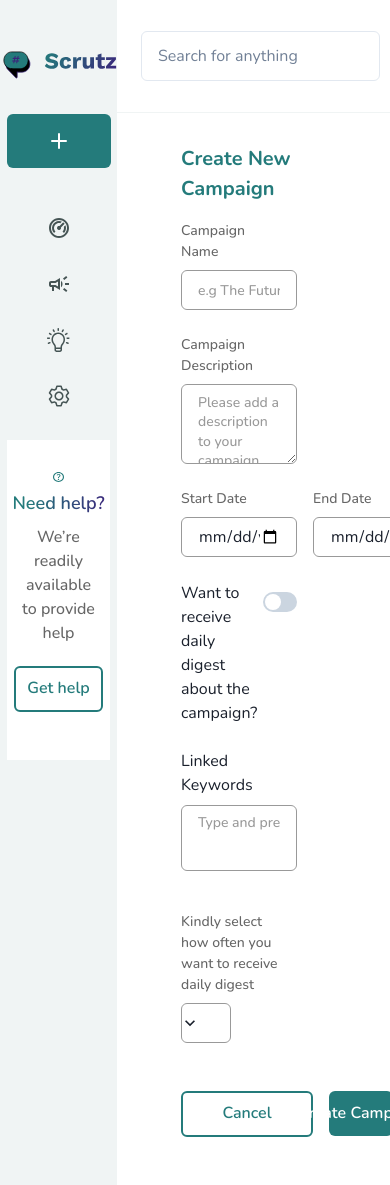
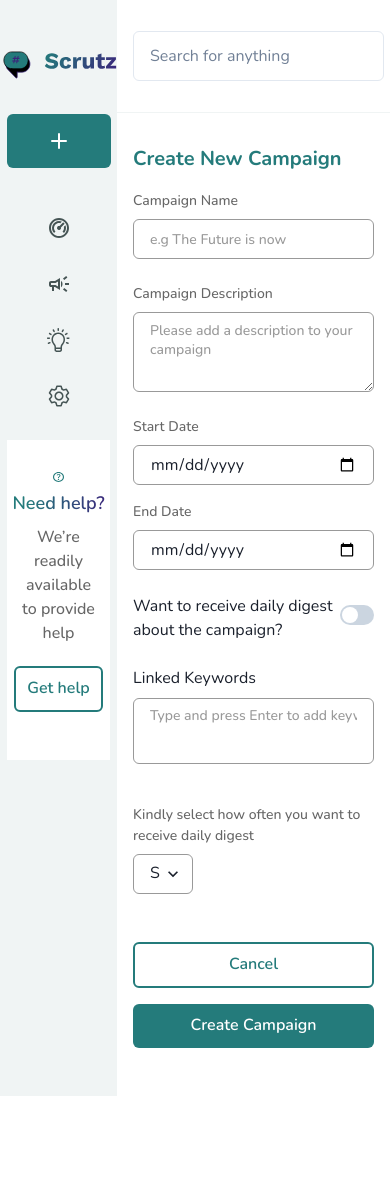
Before and after one commit to Demi-la/Campaign, a React (Create React App) app: page /NewCampaign in a window 390 px wide. After the commit the page ends 1096 px from the top, so only its background shows below. Built offline with nearby package versions, Linux system fonts and the light colour scheme.

Commit message:
fixed mobile responsiveness

```diff
--- a/src/component/Actions/index.tsx
+++ b/src/component/Actions/index.tsx
@@ -80,7 +80,7 @@ const Actions: React.FC<ActionsProps> = ({ id }) => {
             ? "Deleting..."
             : isDeleteSuccess
             ? "Go Back to campaign list"
-            : "Delete Campaign"
+            : "Delete"
         }
         onActionClick={isDeleteSuccess ? handleModalClose : handleDelete}
         secondaryButtonLabel={!isDeleteSuccess ? "Cancel" : undefined}
--- a/src/component/ConfirmModal/index.tsx
+++ b/src/component/ConfirmModal/index.tsx
@@ -37,8 +37,8 @@ const ConfirmModal: React.FC<ConfirmModalType> = ({
     <Modal isOpen={isOpen} onClose={onClose}>
       <ModalOverlay />
       <ModalContent
-        height={"21.313rem"}
-        width={"35.75rem"}
+        height={{ base: "16rem", lg: "21.313rem" }}
+        width={{ base: "70%", lg: "35.75rem" }}
         m={"auto"}
         textAlign={"center"}
       >
@@ -46,7 +46,7 @@ const ConfirmModal: React.FC<ConfirmModalType> = ({
           color={"#333333"}
           fontSize={"18px"}
           fontWeight={"600"}
-          mt={"3rem"}
+          mt={{ base: "1.5rem", lg: "3rem" }}
         >
           {title}
         </ModalHeader>
@@ -60,7 +60,7 @@ const ConfirmModal: React.FC<ConfirmModalType> = ({
           color={"#666666"}
           fontSize={"16px"}
           fontWeight={"500"}
-          mt={"2rem"}
+          mt={{ base: "0rem", lg: "2rem" }}
         >
           <Text>{message}</Text>
         </ModalBody>
--- a/src/component/Layout/Header.tsx
+++ b/src/component/Layout/Header.tsx
@@ -20,7 +20,7 @@ const Header = () => {
           display="flex"
           flexDirection="column"
           justifyContent="center"
-          px={{base:"1.5rem", lg:"4rem"}}
+          px={{base:"1rem", lg:"4rem"}}
         >
           <Flex gap={"15%"}>
             <Box w={{base:"70%", lg:"40%"}}>
--- a/src/pages/CampaignDetails/index.tsx
+++ b/src/pages/CampaignDetails/index.tsx
@@ -64,12 +64,12 @@ const CampaignDetails = () => {
 
   return (
     <Box p={5}>
-      <Flex justify="space-between" align="center" mb={5}>
+      <Flex justify="space-between" align={{base:"left", lg:"center"}} mb={5} flexDir={{base:"column", md:"row"}}>
         <Text color={"#247B7B"} fontWeight={"700"} fontSize={"1.25rem"}>
            Campaign Details
         </Text>
         <Link to="/">
-          <Button colorScheme="teal">Back to Campaigns</Button>
+          <Button colorScheme="teal" mt={{base:"1rem", md:"0"}}>Back to Campaigns</Button>
         </Link>
       </Flex>
 
--- a/src/pages/NewCampaign/CampaignForm.tsx
+++ b/src/pages/NewCampaign/CampaignForm.tsx
@@ -46,7 +46,7 @@ export const CampaignForm: React.FC<AddNewCampaignFormType> = ({
   const navigate = useNavigate();
   return (
     <form onSubmit={onSubmit}>
-      <Box width={"80%"} mt={"1rem"}>
+      <Box width={{ base: "100%", lg: "80%" }} mt={"1rem"}>
         <Box mb="1.5rem">
           <FormInput
             label="Campaign Name"
@@ -74,7 +74,7 @@ export const CampaignForm: React.FC<AddNewCampaignFormType> = ({
           />
         </Box>
 
-        <Flex gap="1rem" mb="1.5rem">
+        <Flex gap="1rem" mb="1.5rem" flexDir={{ base: "column", md: "row" }}>
           <FormInput
             label="Start Date"
             setValue={setValue}
@@ -126,7 +126,7 @@ export const CampaignForm: React.FC<AddNewCampaignFormType> = ({
           )}
         </Box>
 
-        <Box mb="1.5rem">
+        <Box mb="1.5rem" >
           <FormInput
             label="Kindly select how often you want to receive daily digest"
             setValue={setValue}
@@ -144,7 +144,12 @@ export const CampaignForm: React.FC<AddNewCampaignFormType> = ({
           />
         </Box>
 
-        <Flex gap="1rem" mb={"3rem"} mt={"3rem"}>
+        <Flex
+          gap="1rem"
+          mb={"3rem"}
+          mt={"3rem"}
+          flexDir={{ base: "column", md: "row" }}
+        >
           <CustomButton
             type="button"
             border="2px solid #247B7B"
--- a/src/pages/NewCampaign/EditCampaign.tsx
+++ b/src/pages/NewCampaign/EditCampaign.tsx
@@ -142,7 +142,7 @@ const EditCampaign = () => {
     setValue("linkedKeywords", keywords);
   };
   return (
-    <Box mt={"2rem"} px={"4rem"} position={"relative"}>
+    <Box mt={"2rem"} px={{ base: "1rem", md: "4rem" }} position={"relative"}>
       <Text color={"#247B7B"} fontWeight={"700"} fontSize={"1.25rem"}>
         Edit Campaign
       </Text>
--- a/src/pages/NewCampaign/index.tsx
+++ b/src/pages/NewCampaign/index.tsx
@@ -70,7 +70,7 @@ const NewCampaign = () => {
   };
 
   return (
-    <Box mt={"2rem"} px={"4rem"} position="relative">
+    <Box mt={"2rem"} px={{base:"1rem", md:"4rem"}} position="relative">
       <Text color={"#247B7B"} fontWeight={"700"} fontSize={"1.25rem"}>
         Create New Campaign
       </Text>
--- a/src/pages/Overview/index.tsx
+++ b/src/pages/Overview/index.tsx
@@ -15,7 +15,7 @@ const OverView = () => {
           <Text color={"#247B7B"} fontWeight={"700"} fontSize={"1.5rem"}>
             Overview
           </Text>
-          <Flex gap={"1rem"}>
+          <Flex gap={"1rem"} display={{ base: "none", md: "flex" }}>
             <Flex
               border="1px solid"
               borderColor="#F0F4F4"
@@ -60,7 +60,7 @@ const OverView = () => {
             fontWeight="600"
             fontSize="14px"
             mt="2rem"
-            mb={"2rem"}
+            mb={{ base: "4rem", lg: "2rem" }}
           >
             No activity yet. Create a new campaign to get started
           </Text>
```
